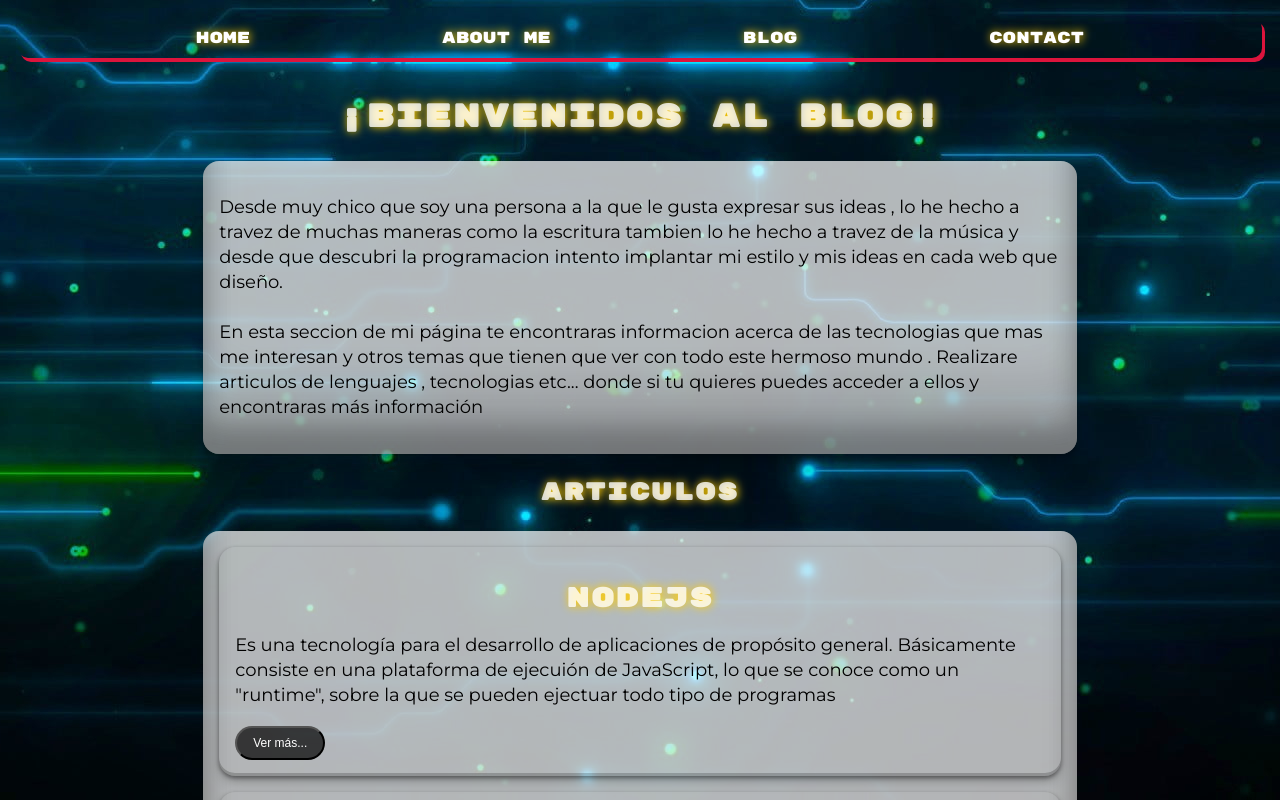
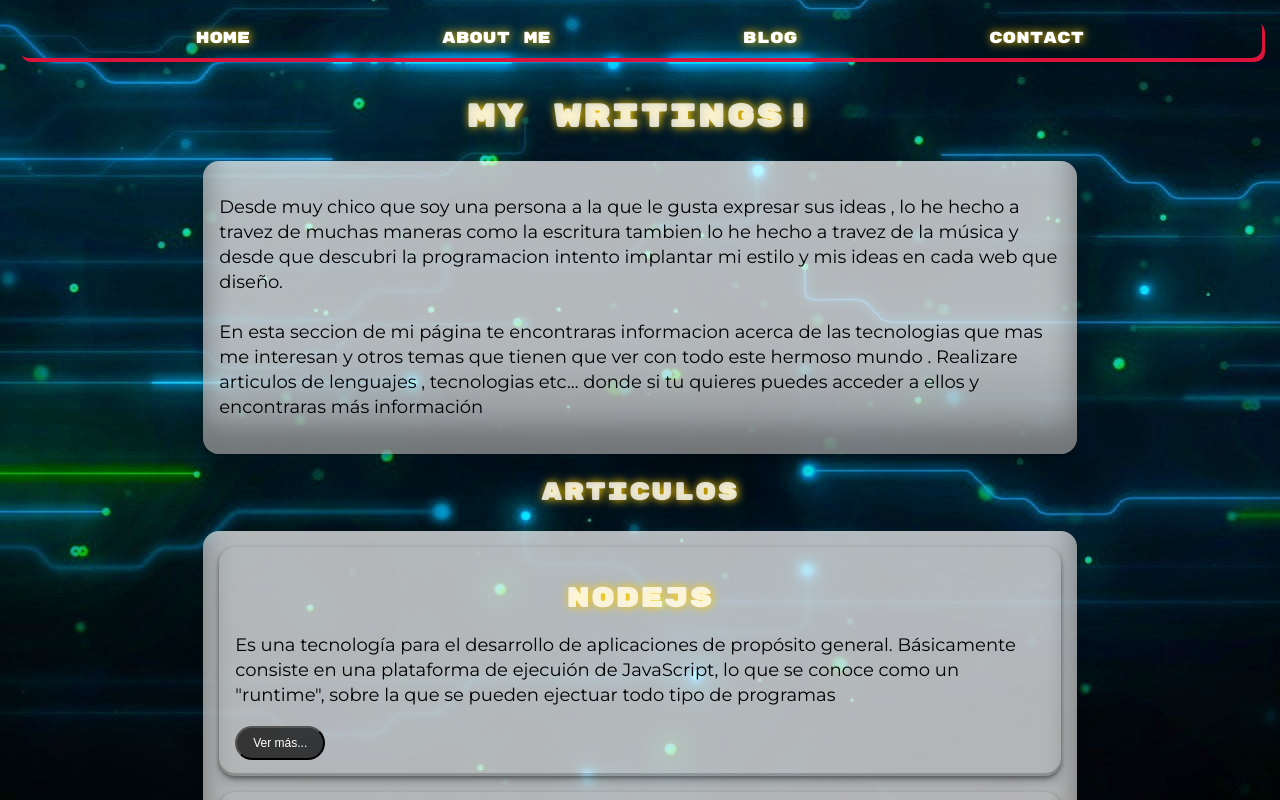
Before and after one commit to FrancoAlderete33/portfolio-alderete, an Angular app: page /myWrites in a window 1280 px wide. Shown: the top 800 px of the page. Built offline with nearby package versions, Linux system fonts and the light colour scheme.

Commit message:
cambio de titulo en blog

```diff
--- a/src/app/my-writes/my-writes.component.html
+++ b/src/app/my-writes/my-writes.component.html
@@ -3,7 +3,7 @@
 <body class="main-bg">
 
   <main>
-    <h1>¡Bienvenidos al blog!</h1>
+    <h1>My writings!</h1>
     <section>
       <!-- <img class="png" src="../../assets/bosquejo.png" alt="Imagen png de un diamante"> -->
       <p>Desde muy chico que soy una persona a la que le gusta expresar sus ideas , lo he hecho a travez de muchas
```
